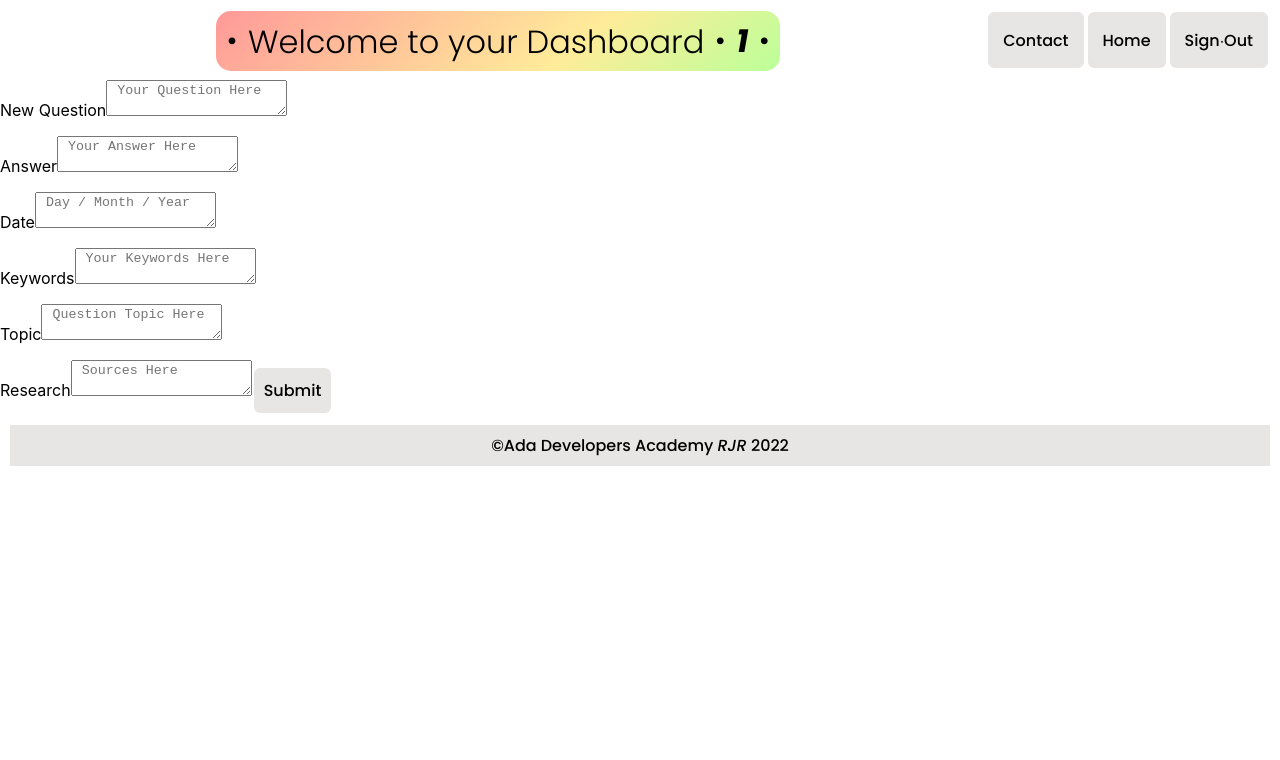
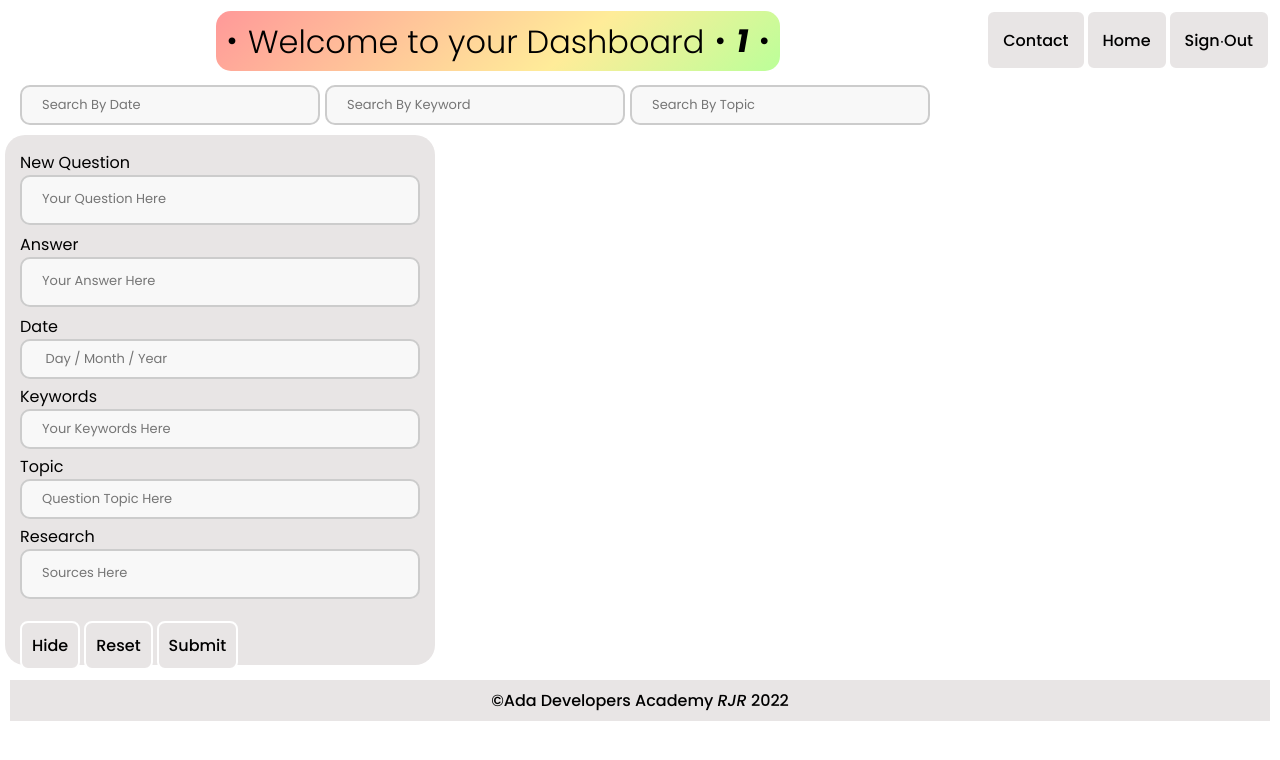
Before and after one commit to rhyannonjoy/capstone-front, a React (Create React App) app: page /dashboard/1 in a window 1280 px wide. Shown: the top 760 px of the page. Built offline with nearby package versions, Linux system fonts and the light colour scheme.

Commit message:
added search fields to DashboardPage

```diff
--- /dev/null
+++ b/src/components/forms/SearchByDate.css
@@ -0,0 +1,14 @@
+
+.date-search-field {
+  background-color: #f8f8f8;
+    box-sizing: border-box;
+    border: 2px solid #ccc;
+    border-radius: 10px;
+    font-family: 'Poppins', sans-serif;
+    font-size: small;
+    height: 40px;
+    margin-bottom: 5px;
+    padding: 12px 20px;
+    resize: none;
+    width: 300px;
+}
--- /dev/null
+++ b/src/components/forms/SearchByDate.js
@@ -0,0 +1,16 @@
+import React from "react";
+import "./SearchByDate.css";
+
+const SearchByDate = React.memo((props) => {
+  return (
+    <div>
+      <input
+        className="date-search-field"
+        placeholder="Search By Date"
+        type="text"
+      />
+    </div>
+  );
+});
+
+export default SearchByDate;
--- /dev/null
+++ b/src/components/forms/SearchByKeyword.css
@@ -0,0 +1,13 @@
+.keyword-search-field {
+  background-color: #f8f8f8;
+  box-sizing: border-box;
+  border: 2px solid #ccc;
+  border-radius: 10px;
+  font-family: 'Poppins', sans-serif;
+  font-size: small;
+  height: 40px;
+  margin-bottom: 5px;
+  padding: 12px 20px;
+  resize: none;
+  width: 300px;
+}
--- /dev/null
+++ b/src/components/forms/SearchByKeyword.js
@@ -0,0 +1,16 @@
+import React from "react";
+import "./SearchByKeyword.css";
+
+const SearchByKeyword = React.memo((props) => {
+  return (
+    <div>
+      <input
+        className="keyword-search-field"
+        placeholder="Search By Keyword"
+        type="text"
+      />
+    </div>
+  );
+});
+
+export default SearchByKeyword;
--- /dev/null
+++ b/src/components/forms/SearchByTopic.css
@@ -0,0 +1,13 @@
+.topic-search-field {
+  background-color: #f8f8f8;
+  box-sizing: border-box;
+  border: 2px solid #ccc;
+  border-radius: 10px;
+  font-family: 'Poppins', sans-serif;
+  font-size: small;
+  height: 40px;
+  margin-bottom: 5px;
+  padding: 12px 20px;
+  resize: none;
+  width: 300px;
+}
--- /dev/null
+++ b/src/components/forms/SearchByTopic.js
@@ -0,0 +1,16 @@
+import React from "react";
+import "./SearchByTopic.css";
+
+const SearchByTopic = React.memo((props) => {
+  return (
+    <div>
+      <input
+        className="topic-search-field"
+        placeholder="Search By Topic"
+        type="text"
+      />
+    </div>
+  );
+});
+
+export default SearchByTopic;
--- a/src/components/forms/SubmitQuestionForm.css
+++ b/src/components/forms/SubmitQuestionForm.css
@@ -0,0 +1,137 @@
+.answer-field {
+    background-color: #f8f8f8;
+    font-family: 'Poppins', sans-serif;
+    font-size: small;
+    width: 100%;
+    height: 50px;
+    padding: 12px 20px;
+    box-sizing: border-box;
+    border: 2px solid #ccc;
+    border-radius: 10px;
+    resize: none;
+}
+
+.answer-field:focus {
+    border-color: #66afe9;
+    outline: 0;
+    box-shadow: inset 0 1px 1px rgba(0,0,0,.075), 0 0 8px rgba(102, 175, 233, 0.6);
+}
+
+.buttons-container {
+    align-items: flex-start;
+    display: flex;
+    flex-direction: row;
+    margin-top: 10px;
+}
+
+.date-field {
+    background-color: #f8f8f8;
+    box-sizing: border-box;
+    border: 2px solid #ccc;
+    border-radius: 10px;
+    font-family: 'Poppins', sans-serif;
+    font-size: small;
+    height: 40px;
+    margin-bottom: 5px;
+    padding: 12px 20px;
+    resize: none;
+    width: 100%;
+}
+
+.date-field:focus {
+    border-color: #66afe9;
+    outline: 0;
+    box-shadow: inset 0 1px 1px rgba(0,0,0,.075), 0 0 8px rgba(102, 175, 233, 0.6);
+}
+
+.keywords-field {
+    background-color: #f8f8f8;
+    box-sizing: border-box;
+    border: 2px solid #ccc;
+    border-radius: 10px;
+    font-family: 'Poppins', sans-serif;
+    font-size: small;
+    height: 40px;
+    margin-bottom: 5px;
+    padding: 12px 20px;
+    resize: none;
+    width: 100%;
+}
+
+.keywords-field:focus {
+    border-color: #66afe9;
+    outline: 0;
+    box-shadow: inset 0 1px 1px rgba(0,0,0,.075), 0 0 8px rgba(102, 175, 233, 0.6);
+}
+
+.question-field {
+    background-color: #f8f8f8;
+    box-sizing: border-box;
+    border: 2px solid #ccc;
+    border-radius: 10px;
+    font-family: 'Poppins', sans-serif;
+    font-size: small;
+    width: 100%;
+    height: 50px;
+    padding: 12px 20px;
+    resize: none;
+}
+
+.question-field:focus {
+    border-color: #66afe9;
+    outline: 0;
+    box-shadow: inset 0 1px 1px rgba(0,0,0,.075), 0 0 8px rgba(102, 175, 233, 0.6);
+}
+
+.research-field {
+    background-color: #f8f8f8;
+    box-sizing: border-box;
+    border: 2px solid #ccc;
+    border-radius: 10px;
+    font-family: 'Poppins', sans-serif;
+    font-size: small;
+    height: 50px;
+    margin-bottom: 5px;
+    padding: 12px 20px;
+    resize: none;
+    width: 100%;
+}
+
+.research-field:focus {
+    border-color: #66afe9;
+    outline: 0;
+    box-shadow: inset 0 1px 1px rgba(0,0,0,.075), 0 0 8px rgba(102, 175, 233, 0.6);
+}
+
+.submit-form {
+    background-color: #E8E5E5;
+    border-radius: 20px;
+    font-family: 'Poppins', sans-serif;
+    font-size: medium;
+    font-weight: 400;
+    height: 500px;
+    width: 400px;
+    margin: 5px;
+    margin-top: none;
+    padding: 15px;
+}
+
+.topic-field {
+    background-color: #f8f8f8;
+    box-sizing: border-box;
+    border: 2px solid #ccc;
+    border-radius: 10px;
+    font-family: 'Poppins', sans-serif;
+    font-size: small;
+    height: 40px;
+    margin-bottom: 5px;
+    padding: 12px 20px;
+    resize: none;
+    width: 100%;
+}
+
+.topic-field:focus {
+    border-color: #66afe9;
+    outline: 0;
+    box-shadow: inset 0 1px 1px rgba(0,0,0,.075), 0 0 8px rgba(102, 175, 233, 0.6);
+}
--- a/src/components/forms/SubmitQuestionForm.js
+++ b/src/components/forms/SubmitQuestionForm.js
@@ -1,28 +1,44 @@
+import "./SubmitQuestionForm.css";
+import HideQuestionFormButton from "../buttons/HideQuestionFormButton";
+import ResetButton from "../buttons/ResetButton";
 import SubmitButton from "../buttons/SubmitButton";
-import "./SubmitQuestionForm.css";
 
 const SubmitQuestionForm = () => {
   return (
-    <div>
+    <div className="form-container">
       <form className="submit-form">
         <label>New Question</label>
-        <textarea placeholder=" Your Question Here"></textarea>
-        <p></p>
+        <textarea
+          className="question-field"
+          placeholder="Your Question Here"
+        ></textarea>
         <label>Answer</label>
-        <textarea placeholder=" Your Answer Here"></textarea>
-        <p></p>
+        <textarea
+          className="answer-field"
+          placeholder="Your Answer Here"
+        ></textarea>
         <label>Date</label>
-        <textarea placeholder=" Day / Month / Year"></textarea>
-        <p></p>
+        <input className="date-field" placeholder=" Day / Month / Year"></input>
         <label>Keywords</label>
-        <textarea placeholder=" Your Keywords Here"></textarea>
-        <p></p>
+        <input
+          className="keywords-field"
+          placeholder="Your Keywords Here"
+        ></input>
         <label>Topic</label>
-        <textarea placeholder=" Question Topic Here"></textarea>
-        <p></p>
+        <input
+          className="topic-field"
+          placeholder="Question Topic Here"
+        ></input>
         <label>Research</label>
-        <textarea placeholder=" Sources Here"></textarea>
-        <SubmitButton />
+        <textarea
+          className="research-field"
+          placeholder="Sources Here"
+        ></textarea>
+        <nav className="buttons-container">
+          <HideQuestionFormButton />
+          <ResetButton />
+          <SubmitButton />
+        </nav>
       </form>
     </div>
   );
--- a/src/pages/DashboardPage.css
+++ b/src/pages/DashboardPage.css
@@ -4,6 +4,12 @@
   height: 60px;
   padding: 10px;
 }
+
+.dashboard-body {
+  display: grid;
+  grid-template-rows: auto;
+}
+
 
 .dashboard-header {
   align-items: center;
@@ -22,15 +28,11 @@
   text-align: center;
 }
 
-.pencil-image {
-  display: block;
-  height: 75px;
-  width: 100px;
-  margin-bottom: 15px;
+.search-container {
+  display: grid;
+  gap: 5px;
+  grid-template-columns: 300px 300px 300px;
+  margin-top: 5px;
+  margin-left: 20px;
+  margin-right: 20px;
 }
-
-.scribble-image {
-  display: block;
-  height: 75px;
-  width: 100px;
-}
--- a/src/pages/DashboardPage.js
+++ b/src/pages/DashboardPage.js
@@ -1,6 +1,9 @@
 import "./DashboardPage.css";
 import ContactButton from "../components/buttons/ContactButton";
 import HomeButton from "../components/buttons/HomeButton";
+import SearchByDate from "../components/forms/SearchByDate";
+import SearchByKeyword from "../components/forms/SearchByKeyword";
+import SearchByTopic from "../components/forms/SearchByTopic";
 import SignOutButton from "../components/buttons/SignOutButton";
 import SubmitQuestionForm from "../components/forms/SubmitQuestionForm";
 import { useParams } from "react-router-dom";
@@ -9,7 +12,7 @@ const DashboardPage = () => {
   let { username } = useParams();
   return (
     <div>
-      <div className="dashboard-body">
+      <div>
         <nav className="button-container">
           <h1 className="dashboard-header">
             ・Welcome to your Dashboard・
@@ -22,9 +25,15 @@ const DashboardPage = () => {
           <HomeButton />
           <SignOutButton />
         </nav>
-        <div className="submit-form">
-          <SubmitQuestionForm />
+      </div>
+      <div className="dashboard-body">
+        <div className="search-container">
+          <SearchByDate />
+          <SearchByKeyword />
+          <SearchByTopic />
         </div>
+        <SubmitQuestionForm />
+        <div></div>
       </div>
     </div>
   );
```
